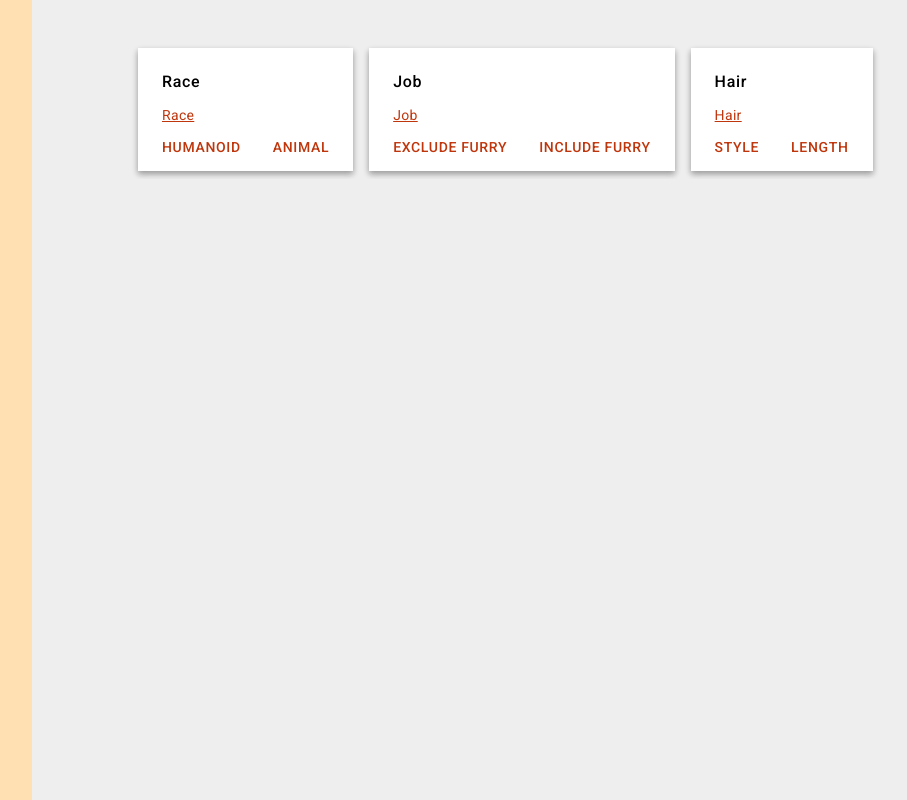
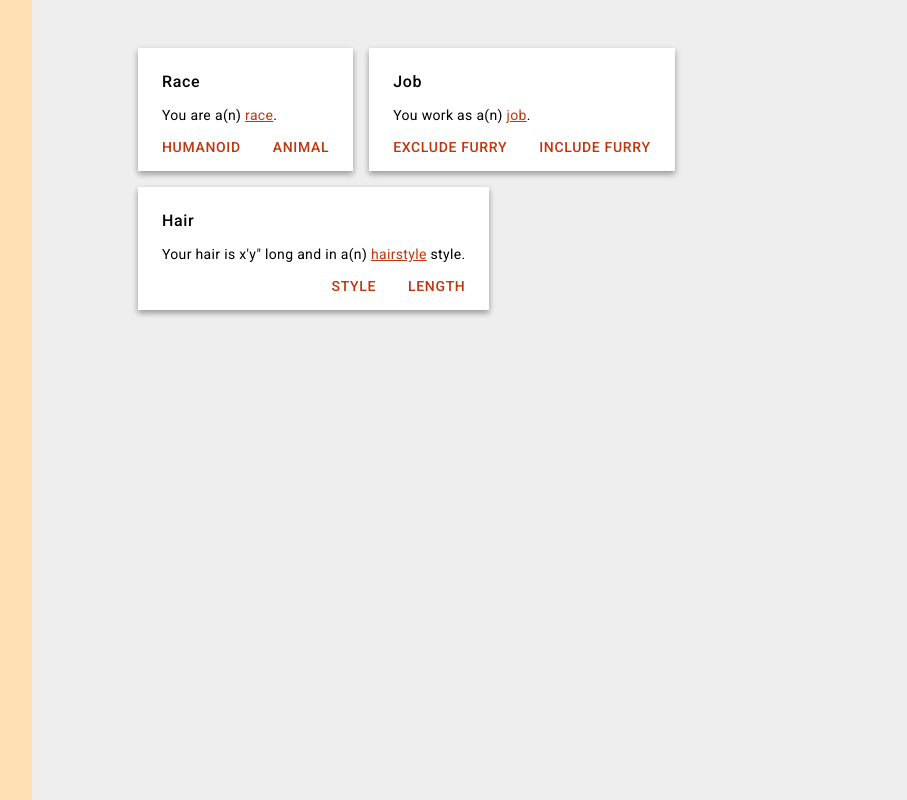
Before and after one commit to abluescarab/shingetsustudios.github.io, a plain HTML site: page index.html in a window 1280 px wide. Shown: the whole page, without its empty margins (268-1175 px from the left). Drawn offline with Linux system fonts and the light colour scheme.

Commit message:
Changed to full sentences

```diff
--- a/index.html
+++ b/index.html
@@ -16,19 +16,19 @@
             <div id="content">
                 <div class="card">
                     <p class="card-title">Race</p>
-                    <p class="card-content"><a href="#" target="_blank">Race</a></p>
+                    <p class="card-content">You are a(n) <a href="#" target="_blank">race</a>.</p>
                     <button class="card-button">Animal</button>
                     <button class="card-button">Humanoid</button>
                 </div>
                 <div class="card">
                     <p class="card-title">Job</p>
-                    <p class="card-content"><a href="#" target="_blank">Job</a></p>
+                    <p class="card-content">You work as a(n) <a href="#" target="_blank">job</a>.</p>
                     <button class="card-button">Include Furry</button>
                     <button class="card-button">Exclude Furry</button>
                 </div>
                 <div class="card">
                     <p class="card-title">Hair</p>
-                    <p class="card-content"><a href="#" target="_blank">Hair</a></p>
+                    <p class="card-content">Your hair is x'y" long and in a(n) <a href="#" target="_blank">hairstyle</a> style.</p>
                     <button class="card-button">Length</button>
                     <button class="card-button">Style</button>
                 </div>
```
